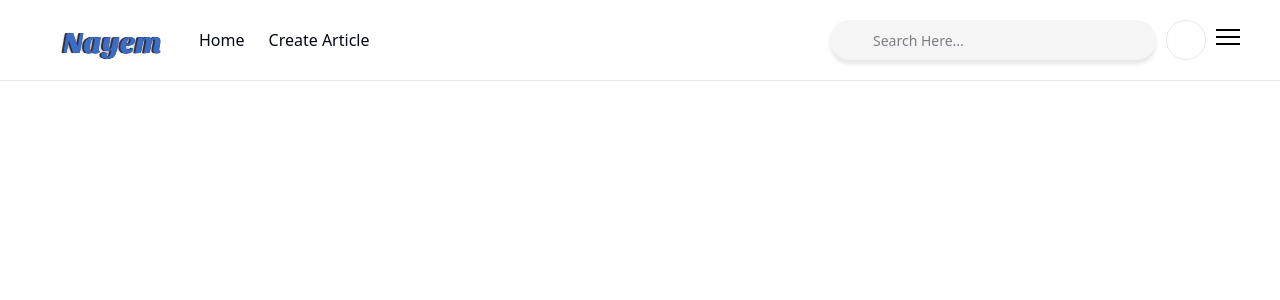
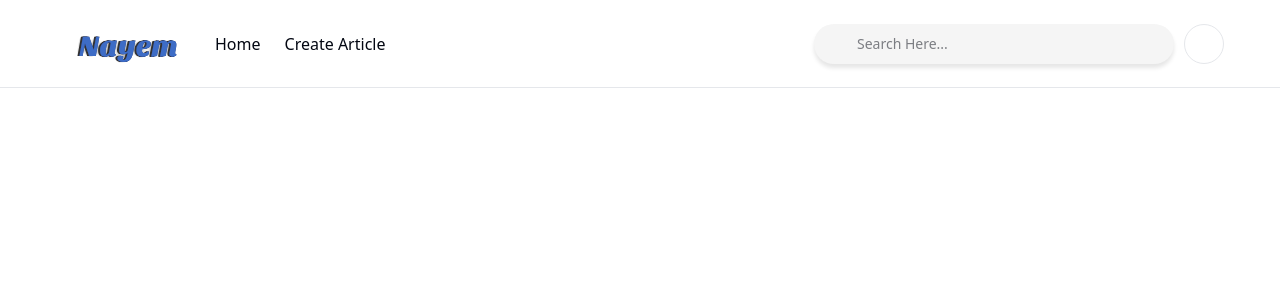
Before and after one commit to nayemuu/blogify-frontend, a Next.js app: page / in a window 1280 px wide. Shown: the top 300 px of the page. Built offline with nearby package versions, Linux system fonts and the light colour scheme; some icons are missing.

Commit message:
working on navbar

```diff
--- a/src/app/globals.css
+++ b/src/app/globals.css
@@ -46,7 +46,7 @@
 
 @utility container {
   margin: auto;
-  padding: "1rem";
+  padding: 1rem;
 }
 
 @custom-variant dark (&:is(.dark *));
--- a/src/components/main/reuseable/Navbar/Hamburger/Hamburger.jsx
+++ b/src/components/main/reuseable/Navbar/Hamburger/Hamburger.jsx
@@ -7,7 +7,7 @@ function Hamburger({ callback, show }) {
   };
 
   return (
-    <div className="mt-[2px]">
+    <div className="mt-[3px] relative lg:hidden">
       <button
         id="menu-btn"
         type="button"
--- /dev/null
+++ b/src/components/main/reuseable/Navbar/MobileNav.jsx
@@ -0,0 +1,15 @@
+import React from "react";
+
+function MobileNav({ navLinks }) {
+  return (
+    <div className="absolute top-[calc(100%+10px)] w-full animate-in slide-in-from-bottom-80 lg:hidden">
+      <div className="container rounded-md bg-popover shadow-md border">
+        {navLinks.map((item, index) => (
+          <p key={index}>{item.title}</p>
+        ))}
+      </div>
+    </div>
+  );
+}
+
+export default MobileNav;
--- a/src/components/main/reuseable/Navbar/Navbar.jsx
+++ b/src/components/main/reuseable/Navbar/Navbar.jsx
@@ -1,7 +1,7 @@
 "use client";
 
 import Image from "next/image";
-import React, { useState } from "react";
+import React, { useEffect, useState } from "react";
 import logo from "@/assets/components/Navbar/Nayem-light.svg";
 import Link from "next/link";
 import { cn } from "@/lib/utils";
@@ -16,6 +16,7 @@ import {
   DropdownMenuTrigger,
 } from "@/components/ui/dropdown-menu";
 import Hamburger from "./Hamburger/Hamburger";
+import MobileNav from "./MobileNav";
 
 const navLinks = [
   {
@@ -31,9 +32,13 @@ const navLinks = [
 const Navbar = () => {
   const [showMobileMenu, setShowMobileMenu] = useState(false);
 
+  // useEffect(() => {
+  //   console.log("showMobileMenu = ", showMobileMenu);
+  // }, [showMobileMenu]);
+
   return (
     <div className="bg-white backdrop-blur-md fixed top-0 left-0 right-0 border-b">
-      <div className="container min-h-[80px] flex items-center justify-between w-full gap-x-[20px]">
+      <div className="container min-h-[80px] flex items-center justify-between w-full gap-x-[20px] z-[10]">
         <div className="flex gap-x-[15px] items-center">
           <Image src={logo} className="w-36" alt="logo" />
 
@@ -76,6 +81,8 @@ const Navbar = () => {
           />
         </div>
       </div>
+
+      {showMobileMenu && navLinks && <MobileNav navLinks={navLinks} />}
     </div>
   );
 };
```
